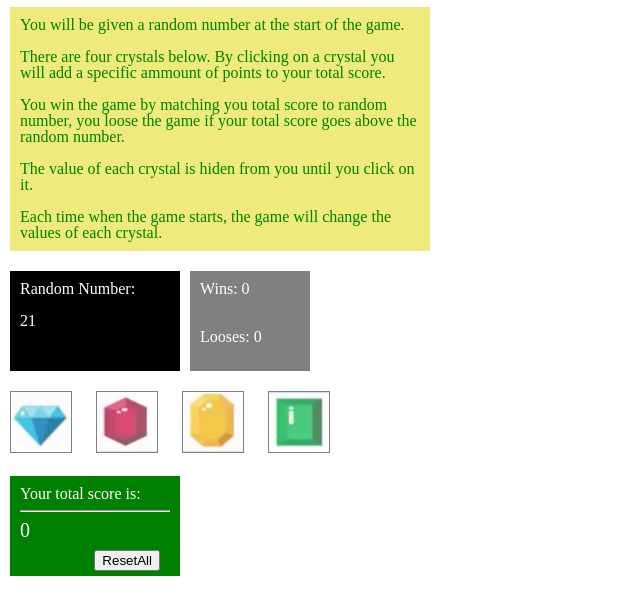
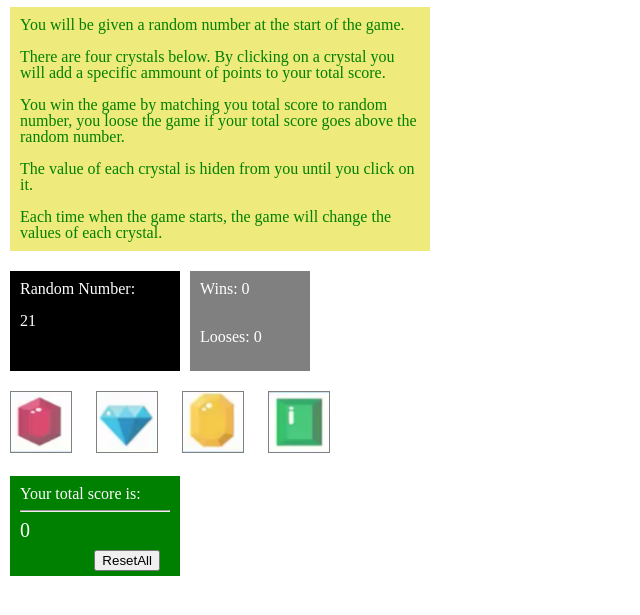
Before and after one commit to duydodevgithub/crystal-game, a plain HTML site: page index.html in a window 1280 px wide. Shown: the part 73-688 px from the top of the page, without its empty margins (0-640 px from the left). Drawn offline with nearby package versions, Linux system fonts and the light colour scheme.

Commit message:
update index file

```diff
--- a/index.html
+++ b/index.html
@@ -36,8 +36,8 @@
         </tr>
     </table>
     <div class="crystalImages">
-        <img id="pic1" src="assets/images/2.png">
-        <img id="pic2" src="assets/images/1.png">
+        <img id="pic1" src="assets/images/1.png">
+        <img id="pic2" src="assets/images/2.png">
         <img id="pic3" src="assets/images/3.png">
         <img id="pic4" src="assets/images/4.png">
 
```
